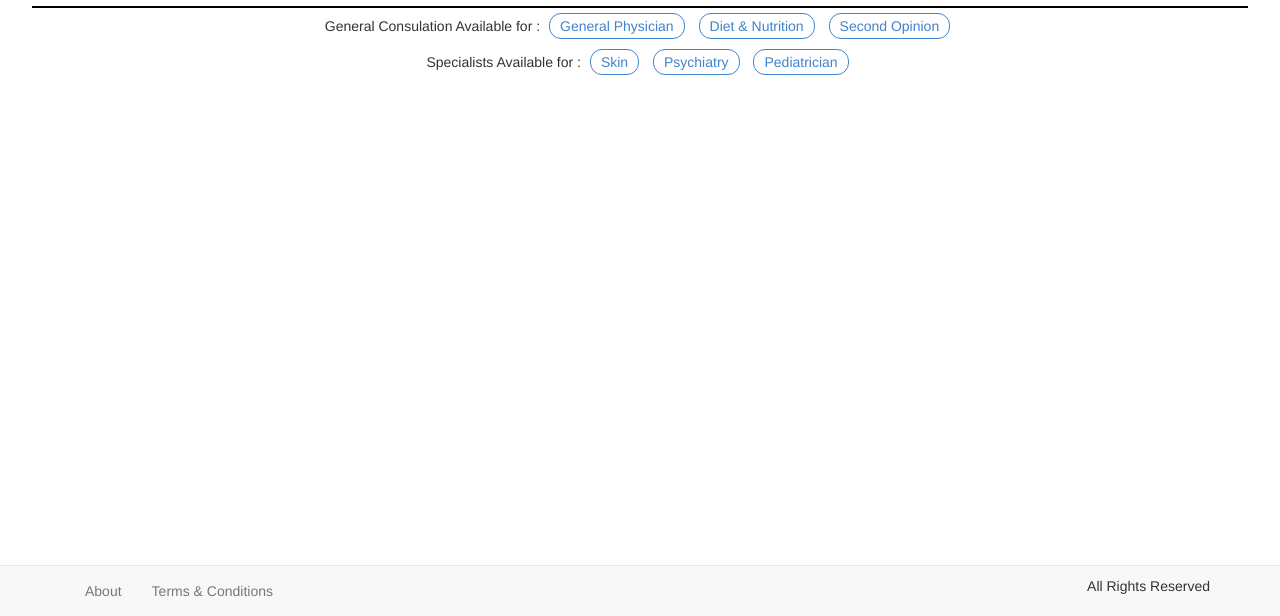
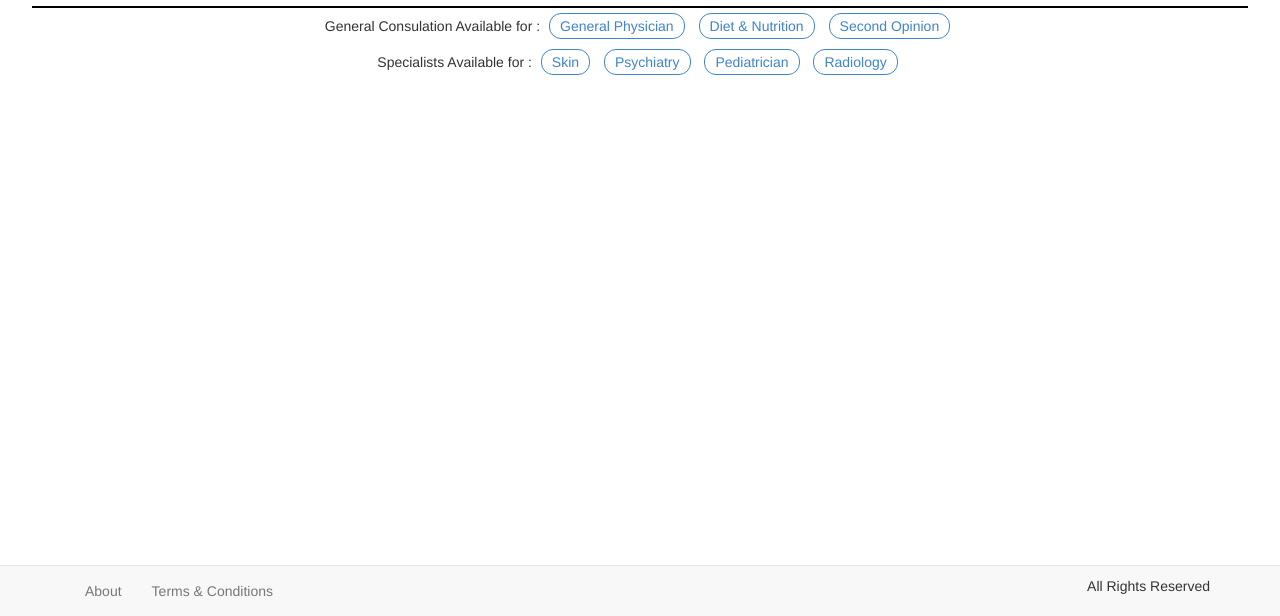
Before and after one commit to SudShekhar/health-chat, a plain HTML site: page index.html in a window 1280 px wide. Shown: the part 184-800 px from the top of the page. Drawn offline with nearby package versions, Linux system fonts and the light colour scheme.

Commit message:
Added radiology

```diff
--- a/index.html
+++ b/index.html
@@ -68,6 +68,7 @@
 				 	<span>Skin</span>
 				 	<span>Psychiatry</span>
 					<span>Pediatrician</span>
+					<span>Radiology</span>
 
 				 </div>
 
```
